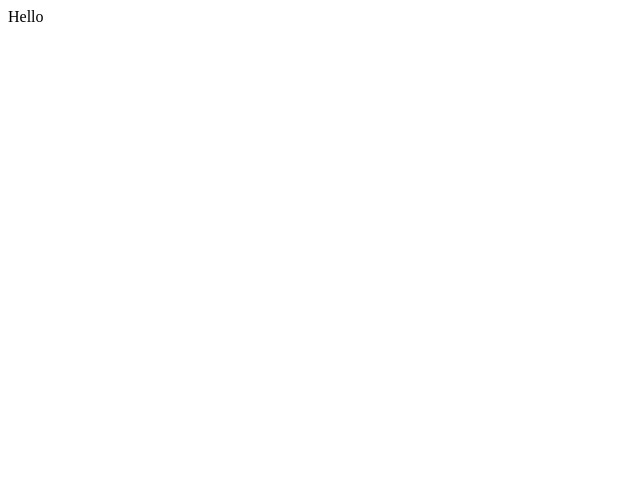
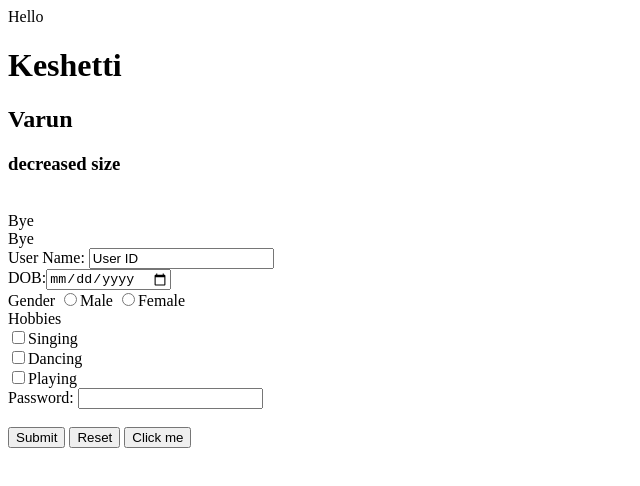
Before and after one commit to VarunCS1034/web-dev, a plain HTML site: page index.html in a window 1280 px wide. Shown: the whole page, without its empty margins (0-640 px from the left). Drawn offline with Linux system fonts and the light colour scheme.

Commit message:
13/12/2022

```diff
--- a/index.html
+++ b/index.html
@@ -1 +1,32 @@
 Hello
+<h1>Keshetti</h1>
+<h2>Varun</h2>
+<h3>decreased size</h3><br>
+<h>Bye</h><br>
+Bye
+<html>
+    <head>
+        <title>form</title>
+        <body>
+            <form>
+                User Name: <input type="type" name=" " value="User ID" size=20 maxlength="16"> <br>
+                DOB:<input type="date" name="DOB" value=DOB><br>
+                Gender
+                <input type="radio" name="Male" value="Male">Male
+                <input type="radio" name="Female" value="Female">Female<br>
+                Hobbies<br>
+                <input type="checkbox" name="Singing" Value="Singing">Singing<br>
+                <input type="checkbox" name="Dancing" Value="Dancing">Dancing<br>
+                <input type="checkbox" name="Playing" Value="Playing">Playing<br>
+                 Password: <input type="password" ><br><br>
+
+
+                    <input type="submit" name="submit" value="Submit">
+                    <input type="reset" name="reset" value="Reset">
+                    <input type="button" name="click" value="Click me">
+
+
+            </form>
+         </body>
+    </head>
+</html>
```
